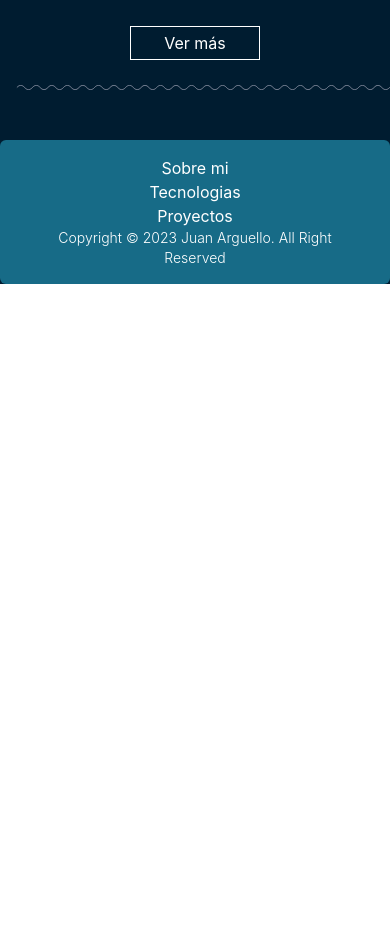
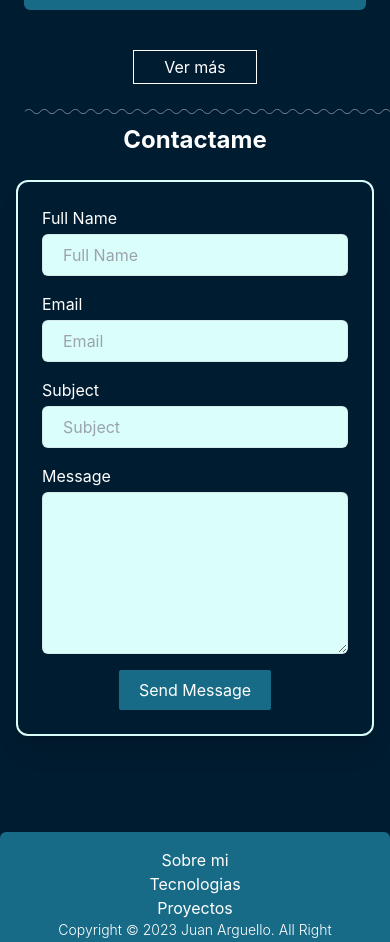
Before and after one commit to Nachito02/Portfolio, a React (Create React App) app: page / in a window 390 px wide. Shown: the part 6040-6982 px from the top of the page. Before the commit the page ends 6324 px from the top, so only its background shows below. Built offline with nearby package versions, Linux system fonts and the light colour scheme.

Commit message:
add contactme form

```diff
--- a/src/App.js
+++ b/src/App.js
@@ -12,6 +12,7 @@ import { I18nextProvider } from "react-i18next";
 import i18n from "./config/i18n";
 import AboutMe from "./components/AboutMe/AboutMe";
 import Experience from "./components/Experience/Experience";
+import Contact from "./components/Contact/Contact";
 function App() {
   useEffect(() => {
     Aos.init();
@@ -39,9 +40,10 @@ function App() {
 
         <AboutMe darkMode={darkMode} />
 
-        <Experience  darkMode={darkMode}/>
+        <Experience darkMode={darkMode} />
 
         <Projects darkMode={darkMode} />
+        <Contact darkMode={darkMode} />
 
         <Footer className="" />
       </div>
--- /dev/null
+++ b/src/components/Contact/Contact.jsx
@@ -0,0 +1,84 @@
+import React from "react";
+import { useTranslation } from "react-i18next";
+
+const Contact = ({ darkMode }) => {
+  const { t } = useTranslation();
+  return (
+    <div className={`mt-10`}>
+      <h1
+        className={`text-2xl font-bold ${
+          darkMode ? "text-white" : "text-black"
+        } transition-colors duration-300`}
+      >
+        {t("ContactoForm")}
+      </h1>
+
+      <div className="flex flex-col md:flex-row mt-2">
+        <div className="flex-1">
+          <form
+            className={`max-w-xl m-4 p-6 sm:p-10 rounded-xl shadow-xl text-left border-[#DAFFFB] border-2 ${
+              darkMode ? "text-white" : " text-black"
+            }`}
+            action=""
+          >
+            <div className="flex flex-col mb-4">
+              <label className=" mb-1" htmlFor="name">
+                Full Name
+              </label>
+              <input
+                id="name"
+                className="w-full bg-[#DAFFFB] px-5 py-2 border border-gray-300  border-opacity-50 rounded-md shadow-sm text-md"
+                placeholder="Full Name"
+                type="text"
+              />
+            </div>
+            <div className="flex flex-col mb-4">
+              <label className=" mb-1" htmlFor="email">
+                Email
+              </label>
+              <input
+                id="email"
+                className="w-full  bg-[#DAFFFB]  px-5 py-2 border border-gray-300  border-opacity-50 rounded-md shadow-sm text-md"
+                placeholder="Email"
+                type="text"
+              />
+            </div>
+
+            <div className="flex flex-col mb-4">
+              <label className=" mb-1" htmlFor="Email">
+                Subject
+              </label>
+              <input
+                className="w-full  bg-[#DAFFFB]  px-5 py-2 border border-gray-300 border-opacity-50 rounded-md shadow-sm text-md"
+                placeholder="Subject"
+                type="text"
+              />
+            </div>
+
+            <div className="flex flex-col mb-4">
+              <label className=" mb-1" htmlFor="message">
+                Message
+              </label>
+              <textarea
+                name="message"
+                id="message"
+                className="w-full  bg-[#DAFFFB]  px-5 py-2 border border-gray-300 dark:border-primary-dark border-opacity-50 text-primary-dark dark:text-secondary-light bg-ternary-light dark:bg-ternary-dark rounded-md shadow-sm text-md"
+                cols={14}
+                rows={6}
+              ></textarea>
+            </div>
+
+            <div className="text-center mt-4">
+            <button className="bg-[#176B87] text px-5 py-2  rounded-sm">
+                Send Message
+              </button>
+            </div>
+          </form>
+        </div>
+        <div className="flex-1"></div>
+      </div>
+    </div>
+  );
+};
+
+export default Contact;
--- a/src/components/ProjectCard/ProjectCard.jsx
+++ b/src/components/ProjectCard/ProjectCard.jsx
@@ -4,7 +4,7 @@ const ProjectCard = (props) => {
   const { t } = useTranslation();
   return (
     <a
-      className="text-white  md:hover:scale-105 transition-all duration-1000 "
+      className="text-white  "
       href={props.url}
       target="_blank"
       rel="noreferrer"
--- a/src/components/Projects/Projects.jsx
+++ b/src/components/Projects/Projects.jsx
@@ -11,11 +11,11 @@ const Projects = ({ darkMode }) => {
   const arreglo = projectsData.slice(0, proyects);
 
   return (
-    <div id="projects" className={`  ${darkMode ? 'text-white' : 'text-black' } transition-colors duration-300 mt-10 relative`}>
+    <div id="projects" className={`  ${darkMode ? 'text-white' : 'text-black' } transition-colors duration-300 mt-10 relative px-2`}>
       <h1 className="text-2xl font-bold">{t('Proyectos')}</h1>
       <p className={`font-light  ${darkMode ? 'text-gray-400' : 'text-black' } transition-colors duration-300`}>{t('pryectsh2')}</p>
 
-      <div className="grid grid-cols-1 px-4 md:px-0 md:grid-cols-3 justify-center mt-4 gap-5">
+      <div className=" grid grid-cols-1 px-4 md:px-0 md:grid-cols-2 lg:grid-cols-3 justify-center mt-4 gap-5">
         {arreglo.map((e, i) => {
           return (
             <ProjectCard
--- a/src/locales/en/translationEN.json
+++ b/src/locales/en/translationEN.json
@@ -9,9 +9,9 @@
   "years": "years",
   "pryectsh2": "Some of my projects",
 
-  "sobreMi" : "About me",
-  "aboutMe" : "Full Stack Developer. Committed to continuous learning and staying updated on the latest trends and technologies in the field of development. I have experience with agile methodologies and Scrum, which have allowed me to work effectively in development teams and meet project objectives." ,
-
+  "sobreMi": "About me",
+  "aboutMe": "Full Stack Developer. Committed to continuous learning and staying updated on the latest trends and technologies in the field of development. I have experience with agile methodologies and Scrum, which have allowed me to work effectively in development teams and meet project objectives.",
+  "ContactoForm": "Contact Me",
   "twitter": "A Twitter page clone that uses technologies such as SWR, MongoDB, Prisma, among others.",
   "cpcosmeto": "A platform for a cosmetology study, used to schedule and manage appointments.",
   "openvino": "An administration panel for Openvino wineries, utilizing technologies like NextJS, Websocket, Tailwind CSS, and authentication with MetaMask.",
--- a/src/locales/es/translationES.json
+++ b/src/locales/es/translationES.json
@@ -9,7 +9,7 @@
     "pryectsh2" : "Algunos de mis proyectos",
 
      "sobreMi" : "Sobre mi",
-
+    "ContactoForm" : "Contactame",
     "aboutMe" : "Desarrollador Full Stack. Comprometido a seguir aprendiendo y manteniéndome actualizado en las últimas tendencias y tecnologías en el campo del desarrollo. Tengo experiencia en metodologías ágiles y Scrum, lo que me ha permitido trabajar de manera efectiva en equipos de desarrollo y cumplir con los objetivos del proyecto.",
     "twitter" : "Un clon de la pagina de twitter que utiliza tecnologias como, SWR, Mongodb, Prisma entre otros",
     "cpcosmeto": "Una plataforma para un estudio de cosmetologia, que sirve para sacar turnos y administrarlos",
```
